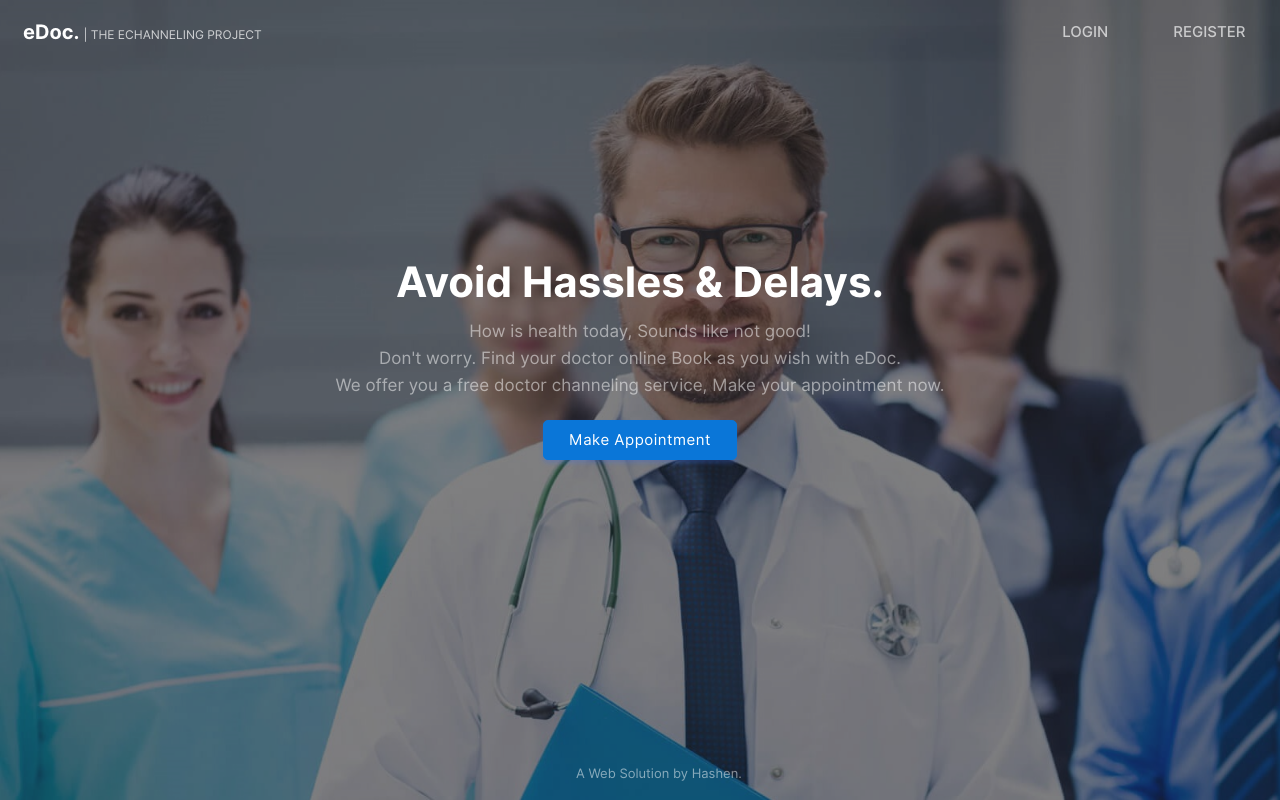
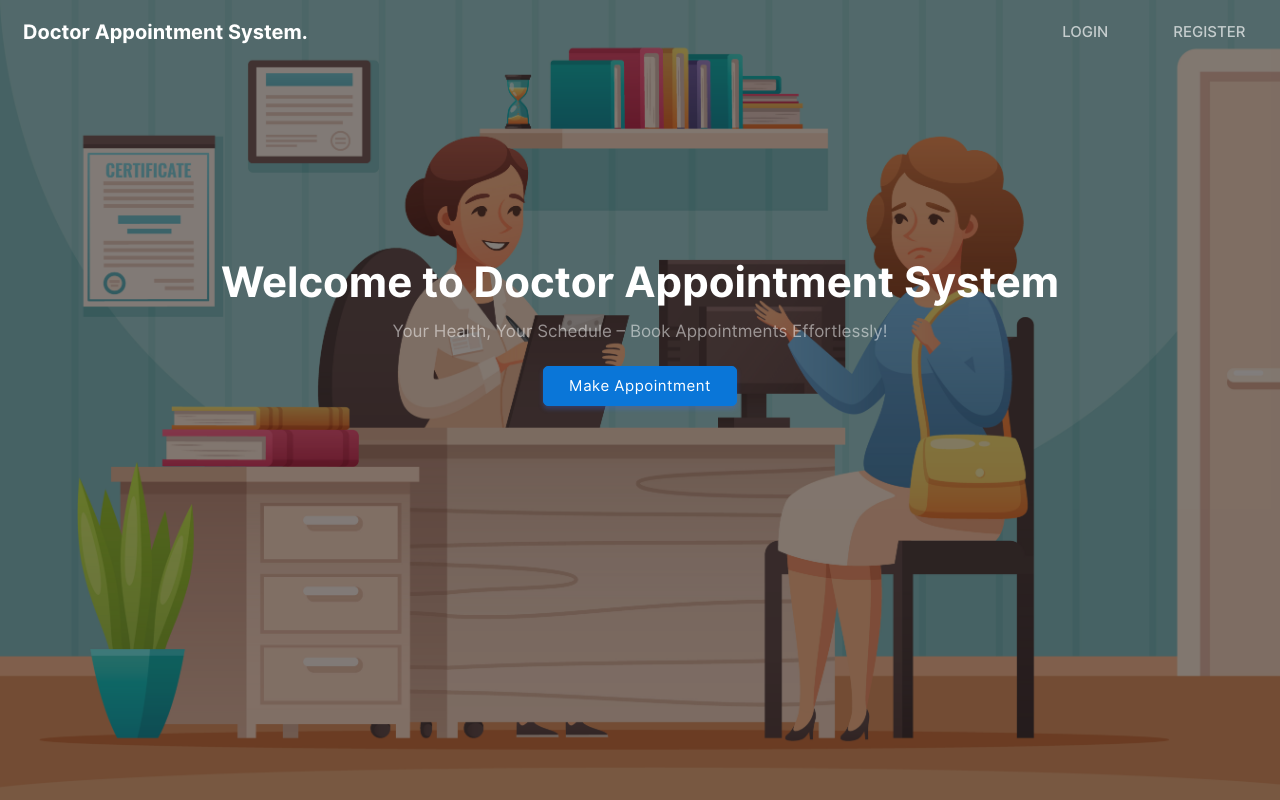
Before and after one commit to manidasari27/DoctorApp, a PHP site: page / in a window 1280 px wide. Run offline with PHP 8.4, Linux system fonts and the light colour scheme.

Commit message:
updated code

```diff
--- a/connection.php
+++ b/connection.php
@@ -1,4 +1,4 @@
-/** @var array $config */
+
 <?php
 
     $database= new mysqli("medicaldb.cxqospjboyrv.eu-west-2.rds.amazonaws.com:3306","root","Mani123$","medicaldb");
--- a/css/admin.css
+++ b/css/admin.css
@@ -2,6 +2,7 @@
     display: flex;
     flex-wrap: wrap;
     height: 100vh;
+    background-color: rgb(249, 245, 239);
 
 
 }
--- a/css/login.css
+++ b/css/login.css
@@ -2,6 +2,7 @@
 body{
     margin: 7%;
     background-color: #F6F7FA;
+    background-image: url(../img/bglogin.jpg);
 }
 
 
--- a/css/signup.css
+++ b/css/signup.css
@@ -2,6 +2,7 @@
 body{
     margin: 2%;
     background-color: #F6F7FA;
+    background-image: url(../img/bglogin.jpg);
 }
 .container{
     width: 45%;
--- a/index.html
+++ b/index.html
@@ -7,7 +7,7 @@
     <link rel="stylesheet" href="css/animations.css">
     <link rel="stylesheet" href="css/main.css">
     <link rel="stylesheet" href="css/index.css">
-    <title>eDoc</title>
+    <title>Doctor Appointment System</title>
     <style>
         table{
             animation: transitionIn-Y-bottom 0.5s;
@@ -22,8 +22,8 @@
         <table border="0">
             <tr>
                 <td width="80%">
-                    <font class="edoc-logo">eDoc. </font>
-                    <font class="edoc-logo-sub">| THE ECHANNELING PROJECT</font>
+                    <font class="edoc-logo">Doctor Appointment System. </font>
+                    <font class="edoc-logo-sub"></font>
                 </td>
                 <td width="10%">
                    <a href="login.php"  class="non-style-link"><p class="nav-item">LOGIN</p></a>
@@ -35,14 +35,13 @@
 
             <tr>
                 <td  colspan="3">
-                    <p class="heading-text">Avoid Hassles & Delays.</p>
+                    <p class="heading-text">Welcome to Doctor Appointment System</p>
 
                 </td>
             </tr>
             <tr>
                 <td  colspan="3">
-                    <p class="sub-text2">How is health today, Sounds like not good!<br>Don't worry. Find your doctor online Book as you wish with eDoc. <br>
-                    We offer you a free doctor channeling service, Make your appointment now.</p>
+                    <p class="sub-text2">Your Health, Your Schedule – Book Appointments Effortlessly!</p>
                 </td>
             </tr>
             <tr>
@@ -62,7 +61,7 @@
                 </td>
             </tr>
         </table>
-        <p class="sub-text2 footer-hashen">A Web Solution by Hashen.</p>
+        <p class="sub-text2 footer-hashen"></p>
     </center>
 
     </div>
--- a/login.php
+++ b/login.php
@@ -1,4 +1,4 @@
-/** @var array $config */
+
 <!DOCTYPE html>
 <html lang="en">
 <head>
--- a/patient/booking.php
+++ b/patient/booking.php
@@ -257,7 +257,7 @@
                                                             Session Title: '.$title.'<br>
                                                             Session Scheduled Date: '.$scheduledate.'<br>
                                                             Session Starts : '.$scheduletime.'<br>
-                                                            Channeling fee : <b>LKR.2 000.00</b>
+                                                             fee : <b>$ 2 000.00</b>
 
                                                         </div>
                                                         <br>
```
Also changed, not shown: img/b3.jpg, img/b4.jpg, img/b8.jpg, img/bg01.jpg, img/bglogin.jpg (added).
